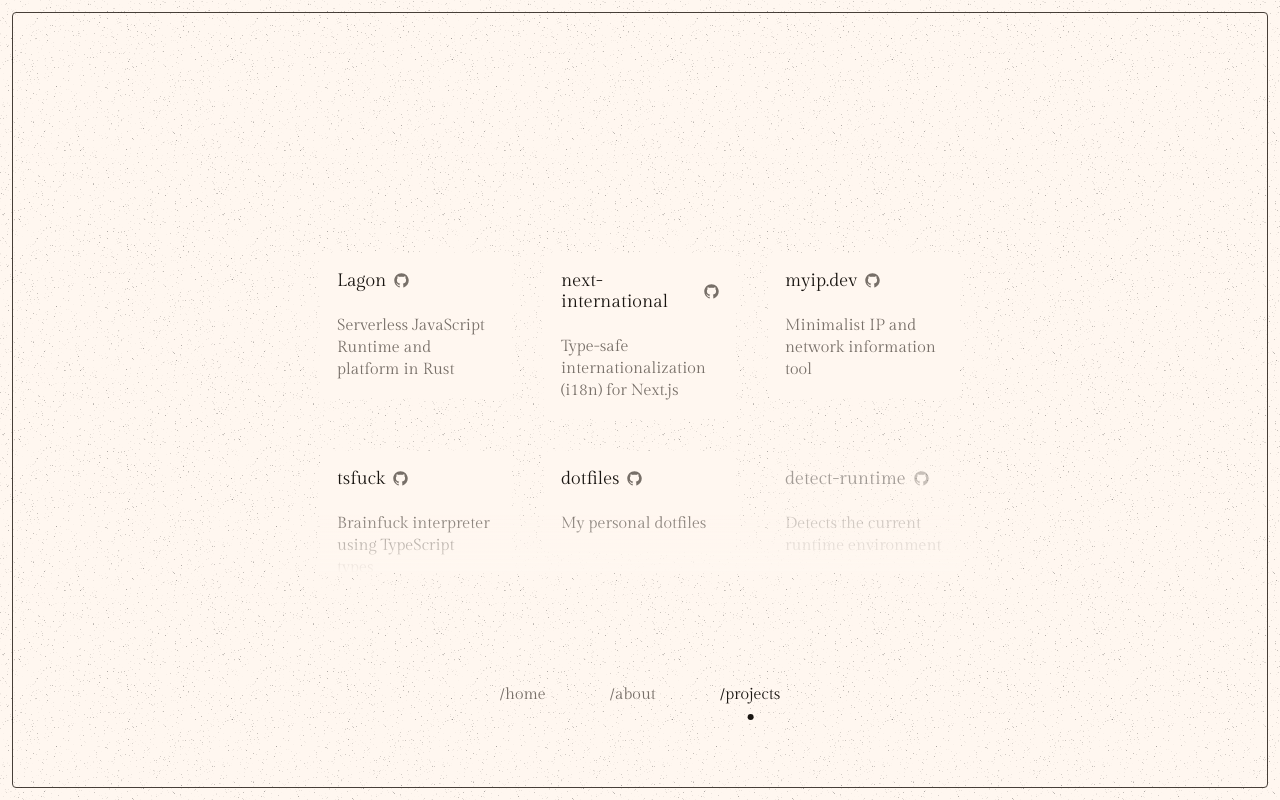
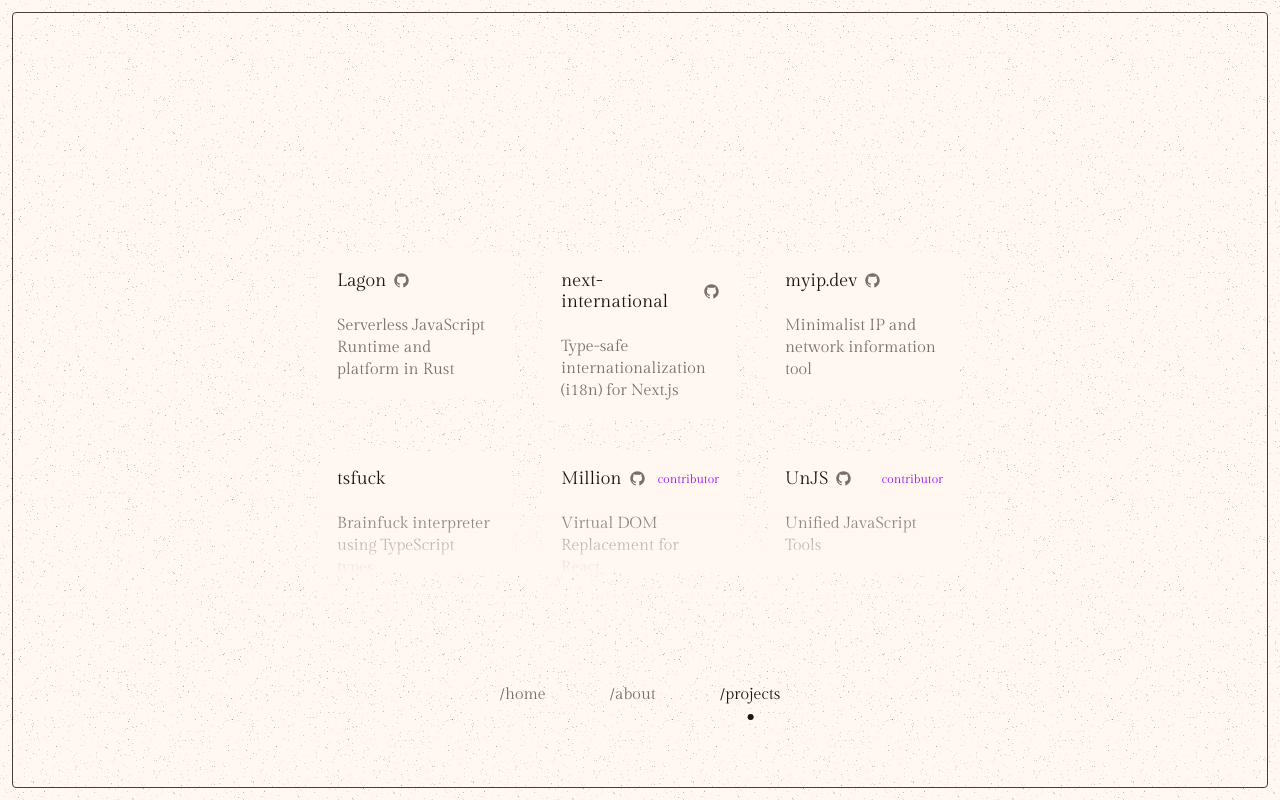
Before and after one commit to QuiiBz/portfolio, a Next.js app: page /projects in a window 1280 px wide. Built offline with nearby package versions, Linux system fonts and the light colour scheme.

Commit message:
feat: improve projects

```diff
--- a/app/globals.scss
+++ b/app/globals.scss
@@ -3,6 +3,7 @@
   --dark: #191511;
   --gray: #776f68;
   --border: #473f38;
+  --accent: #9f0af5;
 }
 
 body {
@@ -273,14 +274,22 @@
       border-color: var(--border);
     }
 
+    .title-container {
+      display: flex;
+      flex-direction: row;
+      justify-content: space-between;
+      align-items: center;
+      gap: 8px;
+        margin: 0 0 8px;
+
       h2 {
         color: var(--dark);
         font-size: 18px;
         font-weight: normal;
-      margin: 0 0 8px;
         display: flex;
         align-items: center;
         gap: 8px;
+        margin: 0;
 
         svg {
           color: var(--gray);
@@ -289,6 +298,12 @@
           &:hover {
             color: var(--dark);
           }
+        }
+      }
+
+      .contributor-badge {
+        font-size: 12px;
+        color: var(--accent);
       }
     }
 
--- a/app/projects/page.tsx
+++ b/app/projects/page.tsx
@@ -1,12 +1,10 @@
-'use client'
-
 import { GitHubLogoIcon } from "@radix-ui/react-icons"
 import Link from "next/link"
-import { useState } from "react"
 
-// export const metadata = {
-//   title: '/projects',
-// }
+export const metadata = {
+  title: '/projects',
+  description: 'Projects I\'ve worked on',
+}
 
 type Project = {
   name: string
@@ -14,9 +12,10 @@
   url?: string
   github: string
   deprecated?: boolean
+  contributor?: boolean
 }
 
-const OWN_PROJECTS: Project[] = [
+const PROJECTS: Project[] = [
   {
     name: 'Lagon',
     description: 'Serverless JavaScript Runtime and platform in Rust',
@@ -39,6 +38,28 @@
     name: 'tsfuck',
     description: 'Brainfuck interpreter using TypeScript types',
     github: 'QuiiBz/tsfuck'
+  },
+  {
+    name: 'Million',
+    description: 'Virtual DOM Replacement for React',
+    url: 'https://million.dev',
+    github: 'aidenybai/million',
+    contributor: true,
+  },
+  {
+    name: 'UnJS',
+    description: 'Unified JavaScript Tools',
+    url: 'https://unjs.io',
+    github: 'unjs',
+    contributor: true,
+  },
+  {
+    name: 'tRPC',
+    description: 'End-to-end typesafe APIs',
+    url: 'https://trpc.io',
+    github: 'trpc/trpc',
+    deprecated: true,
+    contributor: true,
   },
   {
     name: 'dotfiles',
@@ -72,47 +93,39 @@
   },
 ]
 
-const CONTRIBUTED_PROJECTS: Project[] = [
-  {
-    name: 'Million',
-    description: '',
-    url: 'https://million.dev',
-    github: 'aidenybai/million',
-  },
-  {
-    name: 'UnJS',
-    description: '',
-    url: 'https://unjs.io',
-    github: 'unjs',
-  },
-  {
-    name: 'tRPC',
-    description: '',
-    url: 'https://trpc.io',
-    github: 'trpc/trpc',
-    deprecated: true,
-  },
-]
-
 const getGitHubLink = (project: Project) => `https://github.com/${project.github}`
 const getMainLink = (project: Project) => project.url || getGitHubLink(project)
 
-export default function Projects() {
-  const [view, setView] = useState<'created' | 'contributed'>('created')
-  const projects = view === 'created' ? OWN_PROJECTS : CONTRIBUTED_PROJECTS
+function ProjectCard({ project }: { project: Project }) {
+  const mainLink = getMainLink(project)
+  const gitHubLink = getGitHubLink(project)
+  const showGitHub = gitHubLink !== mainLink
 
   return (
-    <div className="projects">
-      {projects.map(project => (
-        <Link href={getMainLink(project)} target="_blank" className={`project ${project.deprecated ? 'deprecated' : ''}`} key={project.name}>
-          <h2>
-            {project.name}
-            <Link href={getGitHubLink(project)} target="_blank">
+    <Link href={mainLink} target="_blank" className={`project ${project.deprecated ? 'deprecated' : ''}`} key={project.name}>
+      <div className="title-container">
+        <h2>
+          {project.name}
+          {showGitHub ? (
+            <Link href={gitHubLink} target="_blank">
               <GitHubLogoIcon />
             </Link>
-          </h2>
-          <p>{project.description}</p>
-        </Link>
+          ) : null}
+        </h2>
+        {project.contributor ? (
+          <span className="contributor-badge">contributor</span>
+        ) : null}
+      </div>
+      <p>{project.description}</p>
+    </Link>
+  )
+}
+
+export default function Projects() {
+  return (
+    <div className="projects">
+      {PROJECTS.map(project => (
+        <ProjectCard project={project} key={project.name} />
       ))}
     </div>
   )
```
Lines whose indentation alone changed are shown as unchanged.
